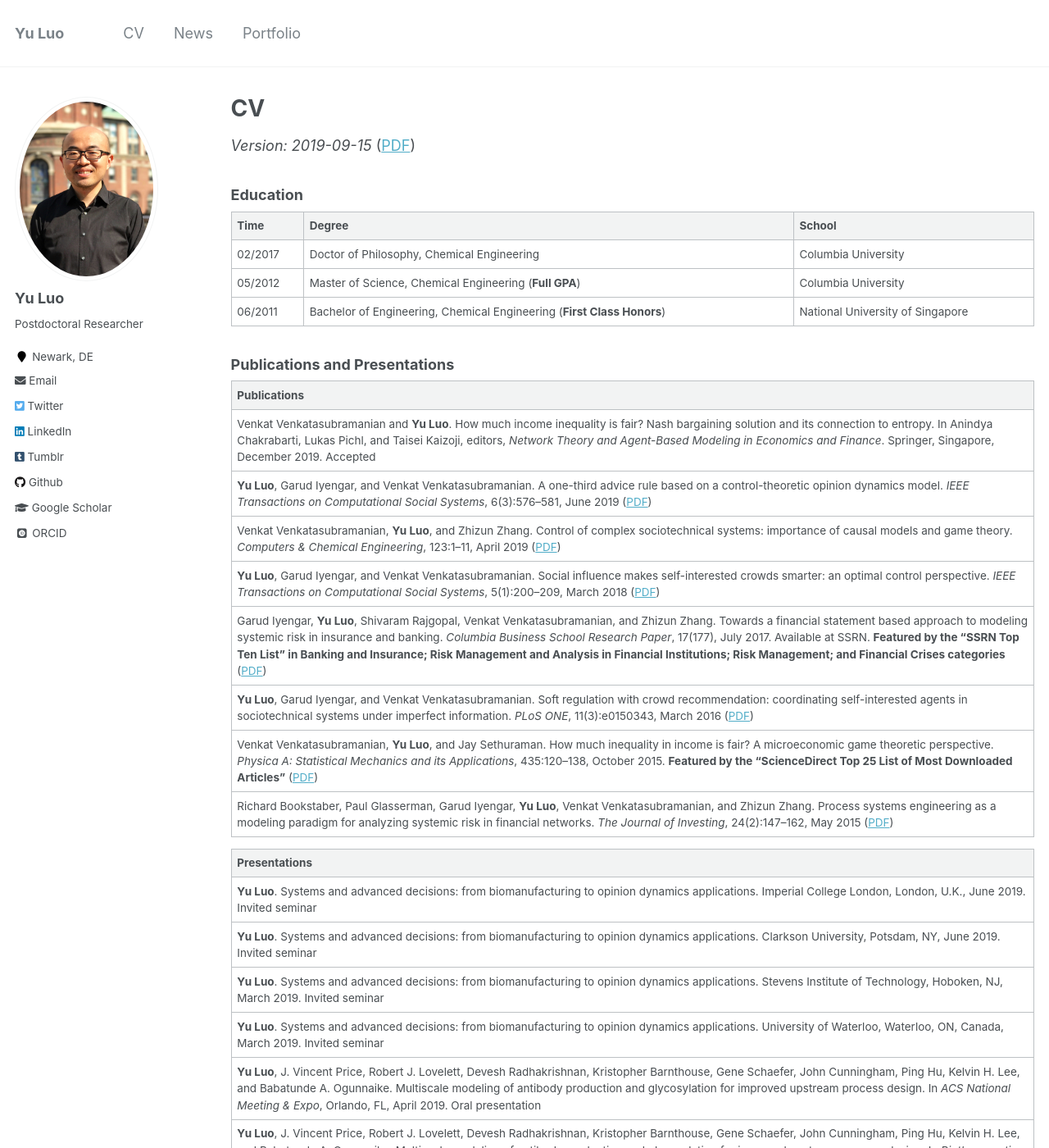
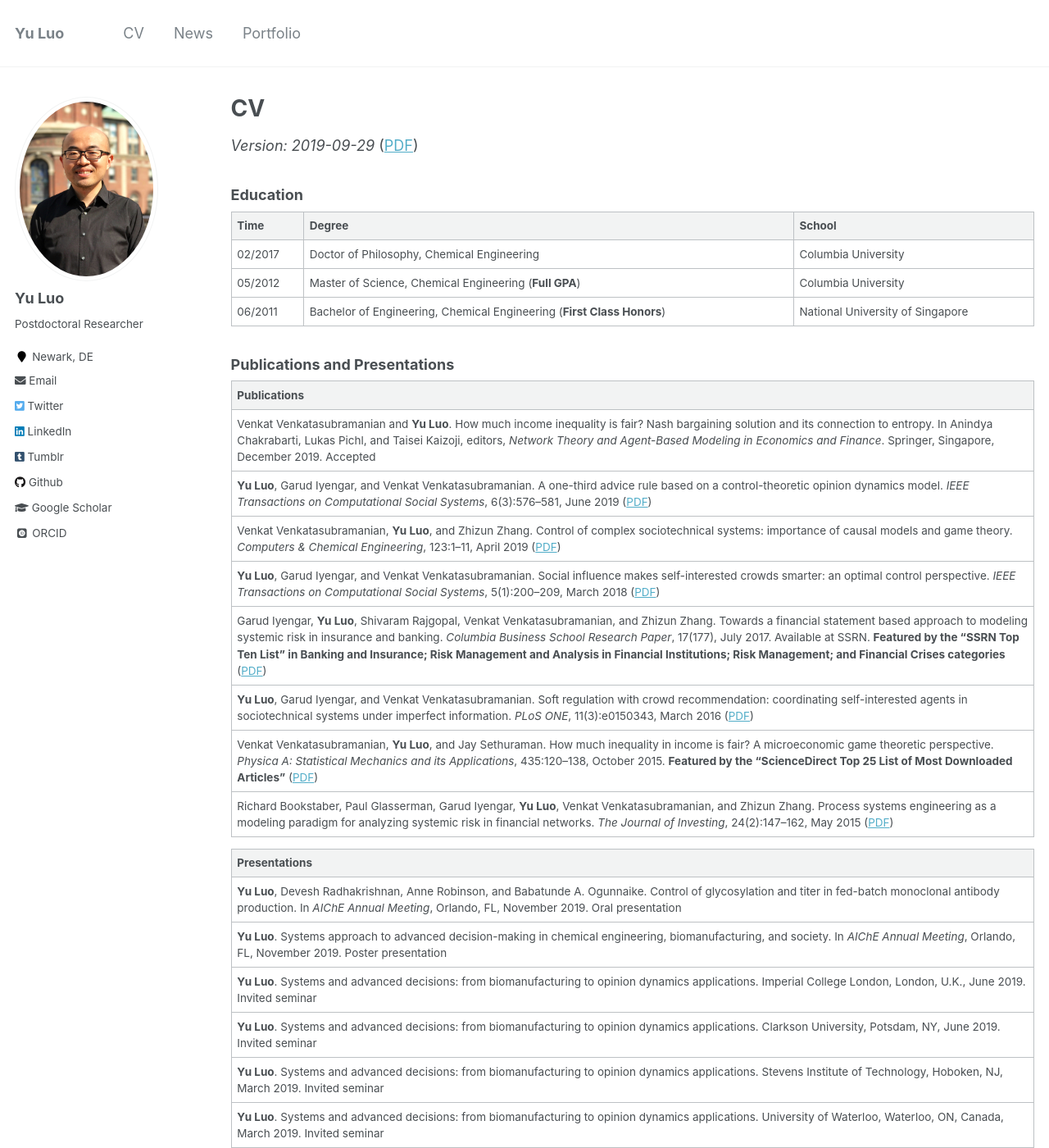
Before and after one commit to l16cn/l16cn.github.io, a Jekyll site: the page built from _pages/experience.md, in a window 1280 px wide and 1400 px high. Shown: the whole window at 82% size. Built offline with Jekyll 4.4.1, drawn with Linux system fonts in a browser that asks for light colours; some web fonts are replaced.

Commit message:
r20: CV update

```diff
--- a/_pages/experience.md
+++ b/_pages/experience.md
@@ -5,7 +5,7 @@ permalink: /experience/
 author_profile: true
 ---
 
-_Version: 2019-09-15_ ([PDF](../files/2_cv.pdf))
+_Version: 2019-09-29_ ([PDF](../files/2_cv.pdf))
 
 ### Education
 
@@ -30,6 +30,8 @@ _Version: 2019-09-15_ ([PDF](../files/2_cv.pdf))
 
 |Presentations|
 |:-|
+|**Yu Luo**, Devesh Radhakrishnan, Anne Robinson, and Babatunde A. Ogunnaike. Control of glycosylation and titer in fed-batch monoclonal antibody production. In _AIChE Annual Meeting_, Orlando, FL, November 2019. Oral presentation|
+|**Yu Luo**. Systems approach to advanced decision-making in chemical engineering, biomanufacturing, and society. In _AIChE Annual Meeting_, Orlando, FL, November 2019. Poster presentation|
 |**Yu Luo**. Systems and advanced decisions: from biomanufacturing to opinion dynamics applications. Imperial College London, London, U.K., June 2019. Invited seminar|
 |**Yu Luo**. Systems and advanced decisions: from biomanufacturing to opinion dynamics applications. Clarkson University, Potsdam, NY, June 2019. Invited seminar|
 |**Yu Luo**. Systems and advanced decisions: from biomanufacturing to opinion dynamics applications. Stevens Institute of Technology, Hoboken, NJ, March 2019. Invited seminar|
```
Also changed, not shown: _pages/about.md (+1 -1 lines), 4 other files.
